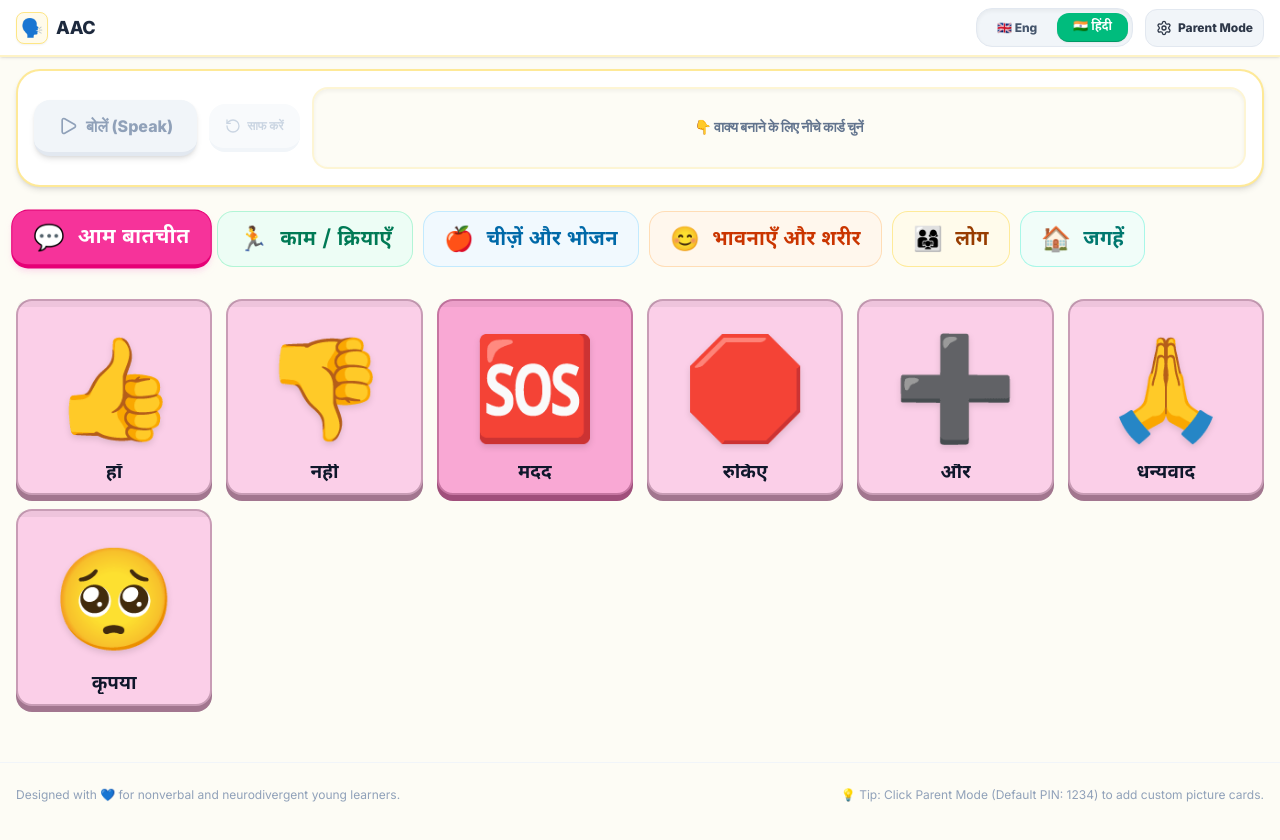
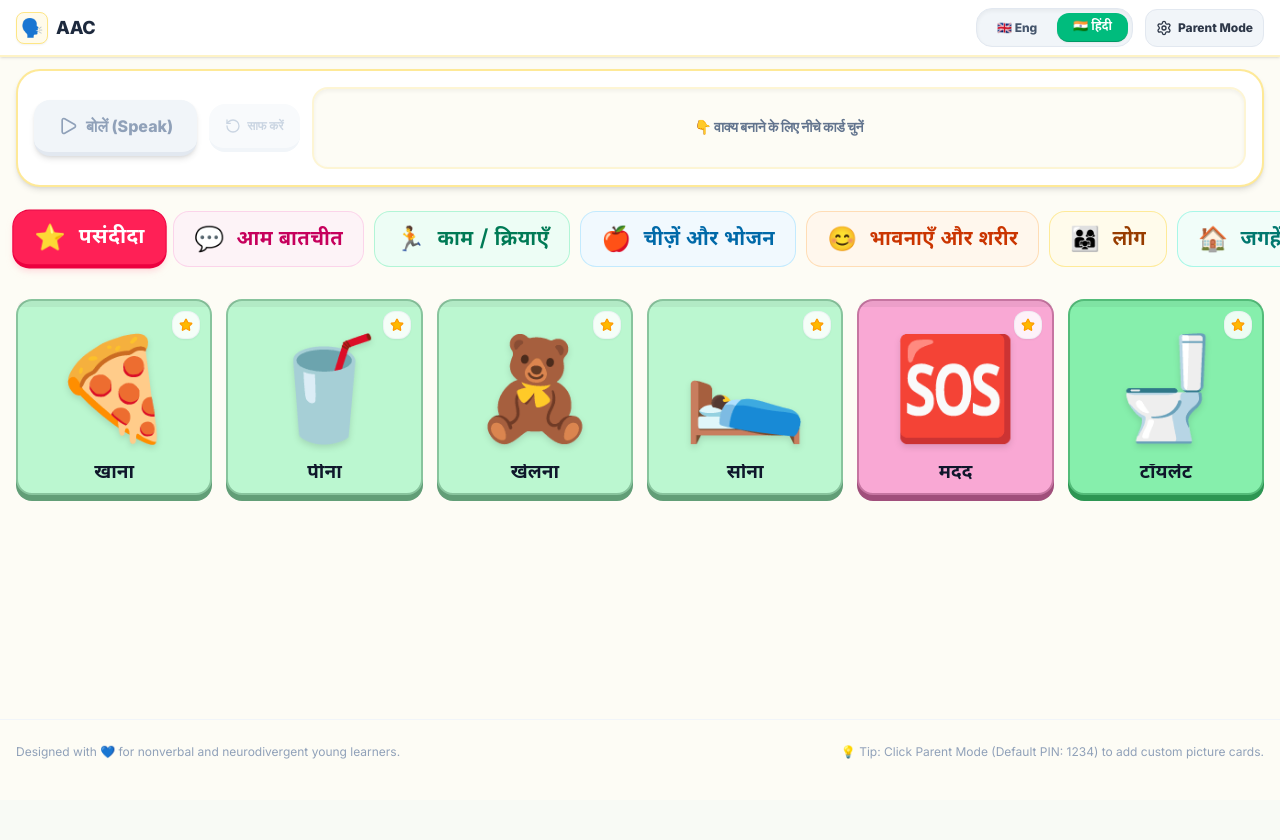
Before and after one commit to gunjanj20000/AAC-, a React (Vite) app: page / in a window 1280 px wide. Shown: the top 840 px of the page. After the commit the page ends 800 px from the top, so only its background shows below. Built offline with nearby package versions, Linux system fonts and the light colour scheme.

Commit message:
feat: add favorites category and persistent storage
Introduce a 'Favorites' tab to allow quick access to essential communication cards. Implement local storage persistence for user-selected favorite IDs and optimize image upload handling with improved user feedback.

```diff
--- a/src/App.tsx
+++ b/src/App.tsx
@@ -49,13 +49,24 @@ const speakSingleCard = async (card: AACCard, mode: LanguageMode, settings: Voic
   }
 };
 
+const FAVORITES_CATEGORY: Category = {
+  id: 'favorites',
+  englishName: 'Favorites',
+  hindiName: 'पसंदीदा',
+  color: 'favorites',
+  emoji: '⭐'
+};
+
 export default function App() {
   // --- STATE ---
   const [cards, setCards] = useState<AACCard[]>([]);
   const [categories, setCategories] = useState<Category[]>([]);
-  const [activeCategory, setActiveCategory] = useState('quick');
+  const [activeCategory, setActiveCategory] = useState('favorites');
   const [languageMode, setLanguageMode] = useState<LanguageMode>('hindi');
   const [sentence, setSentence] = useState<AACCard[]>([]);
+
+  // Favorite state of pinned card IDs
+  const [favoriteIds, setFavoriteIds] = useState<string[]>([]);
 
   // Modals & Parent Mode
   const [parentMode, setParentMode] = useState(false);
@@ -180,6 +191,22 @@ export default function App() {
       setLanguageMode('hindi');
     }
 
+    // 4. Initialise Favorites
+    const cachedFavs = localStorage.getItem('aac_favorite_ids');
+    if (cachedFavs) {
+      try {
+        setFavoriteIds(JSON.parse(cachedFavs));
+      } catch {
+        const defaultFavs = ['v-eat', 'v-drink', 'v-play', 'v-sleep', 'q-help', 'v-toilet'];
+        setFavoriteIds(defaultFavs);
+        localStorage.setItem('aac_favorite_ids', JSON.stringify(defaultFavs));
+      }
+    } else {
+      const defaultFavs = ['v-eat', 'v-drink', 'v-play', 'v-sleep', 'q-help', 'v-toilet'];
+      setFavoriteIds(defaultFavs);
+      localStorage.setItem('aac_favorite_ids', JSON.stringify(defaultFavs));
+    }
+
     // Calcular greeting
     const hour = new Date().getHours();
     if (hour < 12) {
@@ -192,6 +219,15 @@ export default function App() {
   }, []);
 
   // --- ACTIONS & HANDLERS ---
+  const handleToggleFavorite = useCallback((id: string) => {
+    setFavoriteIds((prev) => {
+      const updated = prev.includes(id) ? prev.filter((fId) => fId !== id) : [...prev, id];
+      localStorage.setItem('aac_favorite_ids', JSON.stringify(updated));
+      return updated;
+    });
+    playTapBubbleSound();
+  }, []);
+
   const handleSaveCards = (updatedCards: AACCard[]) => {
     setCards(updatedCards);
     localStorage.setItem('aac_cards_list', JSON.stringify(updatedCards));
@@ -368,14 +404,25 @@ export default function App() {
       setSentence([]);
       setLanguageMode('hindi');
       localStorage.setItem('aac_language_mode', 'hindi');
+      setActiveCategory('favorites');
 
       const resetVoice: VoiceSettings = { englishVoiceName: '', hindiVoiceName: '', speed: 0.8, pitch: 1.15, volume: 1.0, hapticEnabled: true, hapticPattern: 'normal' };
       setVoiceSettings(resetVoice);
       localStorage.setItem('aac_voice_settings', JSON.stringify(resetVoice));
 
+      // Reset favorites too
+      const defaultFavs = ['v-eat', 'v-drink', 'v-play', 'v-sleep', 'q-help', 'v-toilet'];
+      setFavoriteIds(defaultFavs);
+      localStorage.setItem('aac_favorite_ids', JSON.stringify(defaultFavs));
+
       playChimeSuccessSound();
     }
   };
+
+  // Get all AAC cards that are favorited, preserving the order of favoriteIds
+  const favoriteCards = favoriteIds
+    .map(favId => cards.find(card => card.id === favId))
+    .filter((card): card is AACCard => !!card);
 
   return (
     <div id="aac-app-root" className="min-h-screen flex flex-col bg-[#FDFCF5] relative pb-10 select-none">
@@ -506,7 +553,7 @@ export default function App() {
         {/* --- CATEGORY CAROUSEL TABS --- */}
         <div className="mt-4 bg-transparent shrink-0">
           <CategoryTabs
-            categories={categories}
+            categories={[FAVORITES_CATEGORY, ...categories]}
             activeCategoryId={activeCategory}
             onSelectCategory={(id) => {
               setActiveCategory(id);
@@ -519,11 +566,18 @@ export default function App() {
         {/* --- MAIN INTERACTIVE CARD GRID --- */}
         <div className="flex-1 mt-2">
           <CardGrid
-            cards={cards.filter((card) => card.category === activeCategory)}
+            cards={
+              activeCategory === 'favorites'
+                ? favoriteCards
+                : cards.filter((card) => card.category === activeCategory)
+            }
             onCardTap={handleCardTap}
             languageMode={languageMode}
             parentMode={parentMode}
             onToggleVisibility={handleToggleCardVisibility}
+            favoriteIds={favoriteIds}
+            onToggleFavorite={handleToggleFavorite}
+            activeCategoryId={activeCategory}
           />
         </div>
 
--- a/src/components/CardGrid.tsx
+++ b/src/components/CardGrid.tsx
@@ -1,5 +1,5 @@
 import { AACCard, LanguageMode } from '../types';
-import { Sparkles, EyeOff } from 'lucide-react';
+import { Sparkles, EyeOff, Star } from 'lucide-react';
 
 function adjustColorBrightness(hex: string, percent: number): string {
   try {
@@ -29,6 +29,9 @@ interface CardGridProps {
   languageMode: LanguageMode;
   parentMode: boolean;
   onToggleVisibility?: (id: string) => void;
+  favoriteIds?: string[];
+  onToggleFavorite?: (id: string) => void;
+  activeCategoryId?: string;
 }
 
 export function CardGrid({
@@ -37,17 +40,41 @@ export function CardGrid({
   languageMode,
   parentMode,
   onToggleVisibility,
+  favoriteIds = [],
+  onToggleFavorite,
+  activeCategoryId,
 }: CardGridProps) {
   // If no cards are visible or present
   const availableCards = parentMode ? cards : cards.filter(c => c.isVisible);
 
   if (availableCards.length === 0) {
+    const isFavTab = activeCategoryId === 'favorites';
     return (
-      <div id="empty-grid-indicator" className="flex flex-col items-center justify-center p-12 text-center select-none bg-amber-50/20 rounded-3xl border-4 border-dashed border-[#FFDE59] m-4">
-        <Sparkles className="w-10 h-10 text-amber-400 mb-3 animate-spin duration-3000" />
-        <h4 className="text-lg font-bold font-sans text-slate-700">No cards here</h4>
-        <p className="text-sm font-sans text-slate-400 mt-1">
-          {parentMode ? 'Add some cards or unhide existing cards.' : 'Ask mama or papa to add cards here!'}
+      <div
+        id="empty-grid-indicator"
+        className={`flex flex-col items-center justify-center p-12 text-center select-none rounded-3xl border-4 border-dashed m-4 ${
+          isFavTab
+            ? 'bg-rose-50/20 border-rose-200/60'
+            : 'bg-amber-50/20 border-[#FFDE59]'
+        }`}
+      >
+        <Sparkles className={`w-10 h-10 ${isFavTab ? 'text-rose-400' : 'text-amber-400'} mb-3 animate-pulse`} />
+        <h4 className="text-lg font-black font-sans text-slate-800">
+          {isFavTab
+            ? (languageMode === 'hindi' ? 'पसंदीदा में कोई कार्ड नहीं है' : 'No favorites pinned yet')
+            : (languageMode === 'hindi' ? 'यहाँ कोई कार्ड नहीं है' : 'No cards here')
+          }
+        </h4>
+        <p className="text-sm font-sans font-bold text-slate-500 mt-2 max-w-md leading-relaxed">
+          {isFavTab
+            ? (languageMode === 'hindi'
+                ? 'नीचे अन्य श्रेणियों (जैसे बातचीत या काम) में से किसी भी कार्ड पर ⭐ तारा बटन दबाकर उसे यहाँ पिन करें!'
+                : 'Tap the star (⭐) button on any card in other categories to pin them here for fast access!')
+            : (parentMode
+                ? (languageMode === 'hindi' ? 'नए कार्ड जोड़ें या मौजूदा कार्ड को अनहाइड करें।' : 'Add some cards or unhide existing cards.')
+                : (languageMode === 'hindi' ? 'मम्मी-पापा से यहाँ नए कार्ड जोड़ने के लिए कहें!' : 'Ask mama or papa to add cards here!')
+              )
+          }
         </p>
       </div>
     );
@@ -122,6 +149,25 @@ export function CardGrid({
               </button>
             )}
 
+            {/* Toggle Favorite Star Button */}
+            {onToggleFavorite && (
+              <button
+                id={`favorite-btn-${card.id}`}
+                onClick={(e) => {
+                  e.stopPropagation();
+                  onToggleFavorite(card.id);
+                }}
+                className={`absolute top-2.5 ${parentMode ? 'right-11' : 'right-2.5'} p-1.5 rounded-xl transition-all duration-100 z-20 hover:scale-110 active:scale-95 bg-white/85 hover:bg-white border border-slate-200/50 shadow-xs cursor-pointer`}
+                title={favoriteIds.includes(card.id) ? 'Remove Favorite / पसंदीदा से हटाएं' : 'Add Favorite / पसंदीदा में जोड़ें'}
+              >
+                <Star className={`w-3.5 h-3.5 transition-colors ${
+                  favoriteIds.includes(card.id)
+                    ? 'text-amber-500 fill-amber-400'
+                    : 'text-slate-400/80 fill-transparent hover:text-amber-500'
+                }`} />
+              </button>
+            )}
+
             {/* Custom Picture or Emoji */}
             <div className="flex-1 w-full h-full min-h-0 flex items-center justify-center relative mt-3 mb-1 overflow-hidden">
               {card.image ? (
--- a/src/components/CategoryTabs.tsx
+++ b/src/components/CategoryTabs.tsx
@@ -18,6 +18,10 @@ export function CategoryTabs({
 
     // Nice Fitzgerald-aligned colors for standard + custom categories
     const colorPresets: Record<string, { active: string; inactive: string }> = {
+      favorites: {
+        active: 'bg-rose-500 text-white border-b-4 border-rose-600 shadow-md shadow-rose-200/60 scale-105',
+        inactive: 'bg-rose-50/90 hover:bg-rose-100/90 text-rose-700 border-rose-200/80 hover:border-rose-300'
+      },
       quick: {
         active: 'bg-pink-500 text-white border-b-4 border-pink-600 shadow-md shadow-pink-200/60 scale-105',
         inactive: 'bg-pink-50/90 hover:bg-pink-100/90 text-pink-700 border-pink-200/80 hover:border-pink-300'
--- a/src/components/ParentModal.tsx
+++ b/src/components/ParentModal.tsx
@@ -429,18 +429,18 @@ export function ParentModal({
   const handleEditImageUpload = (e: React.ChangeEvent<HTMLInputElement>) => {
     const file = e.target.files?.[0];
     if (file) {
-      if (file.size > 2097152) {
-        setFormError('Image is too large! Please choose an image smaller than 2MB.');
-        return;
-      }
+      setSuccessMsg('Processing and compressing image...');
       setFormError('');
       compressImage(file)
         .then((compressedBase64) => {
           setEditCustomImage(compressedBase64);
           setEditEmoji(''); // Clear default emoji if custom image uploaded
           setFormError('');
+          setSuccessMsg('Image processed and compressed successfully!');
+          setTimeout(() => setSuccessMsg(''), 2000);
         })
         .catch((err) => {
+          setSuccessMsg('');
           setFormError(err.message || 'Error uploading and compressing image.');
         });
     }
@@ -508,19 +508,18 @@ export function ParentModal({
   const handleImageUpload = (e: React.ChangeEvent<HTMLInputElement>) => {
     const file = e.target.files?.[0];
     if (file) {
-      if (file.size > 2097152) {
-        setFormError('Image is too large! Please choose an image smaller than 2MB.');
-        return;
-      }
-
+      setSuccessMsg('Processing and compressing image...');
       setFormError('');
       compressImage(file)
         .then((compressedBase64) => {
           setCustomImage(compressedBase64);
           setSelectedEmoji(''); // Clear emoji if custom image is uploaded
           setFormError('');
+          setSuccessMsg('Image processed and compressed successfully!');
+          setTimeout(() => setSuccessMsg(''), 2000);
         })
         .catch((err) => {
+          setSuccessMsg('');
           setFormError(err.message || 'Error uploading and compressing image.');
         });
     }
```
